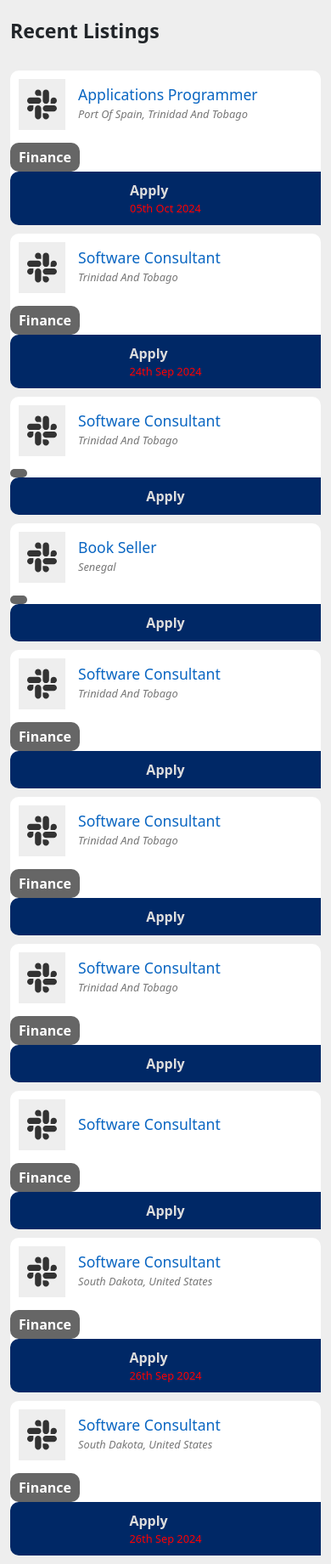
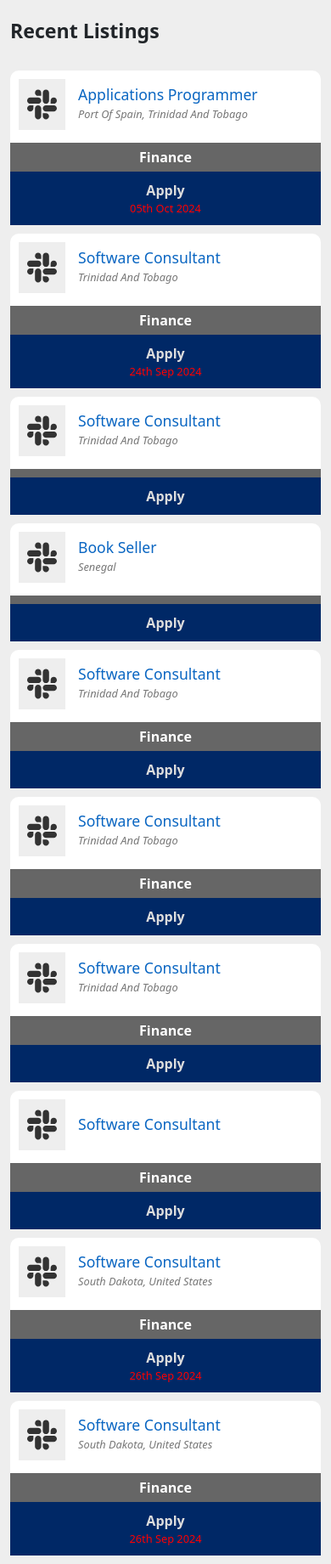
Before and after one commit to adrian007i/onsite, a Django app: page / in a window 390 px wide. Shown: the part 833-2674 px from the top of the page at 85% size. Run offline with Django 5.2, Linux system fonts and the light colour scheme; data comes from the database, SQL or seed files in the repository; some libraries are stand-ins or nearby versions.

Commit message:
clearn up centering

```diff
--- a/static/custom/styles.css
+++ b/static/custom/styles.css
@@ -298,3 +298,17 @@ table thead{
     /* color: #eee; */
     font-size: 22px;
 }
+
+@media (max-width: 575px) {
+
+    .job .department>b{
+        border-radius: unset;
+        text-align: center;
+        width: 100%;
+    }
+
+    .job .apply>div{
+        border-radius: 0px;
+        text-align: center;
+    }
+}
```
